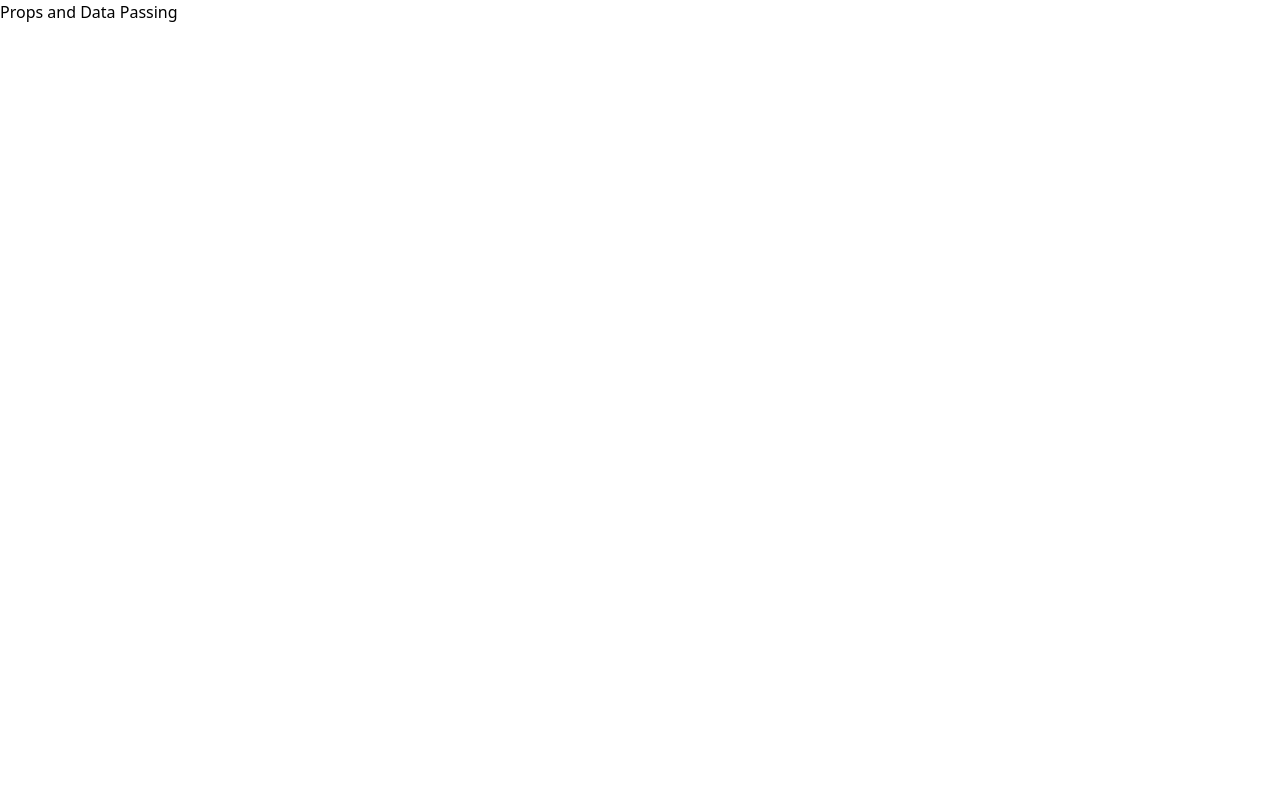
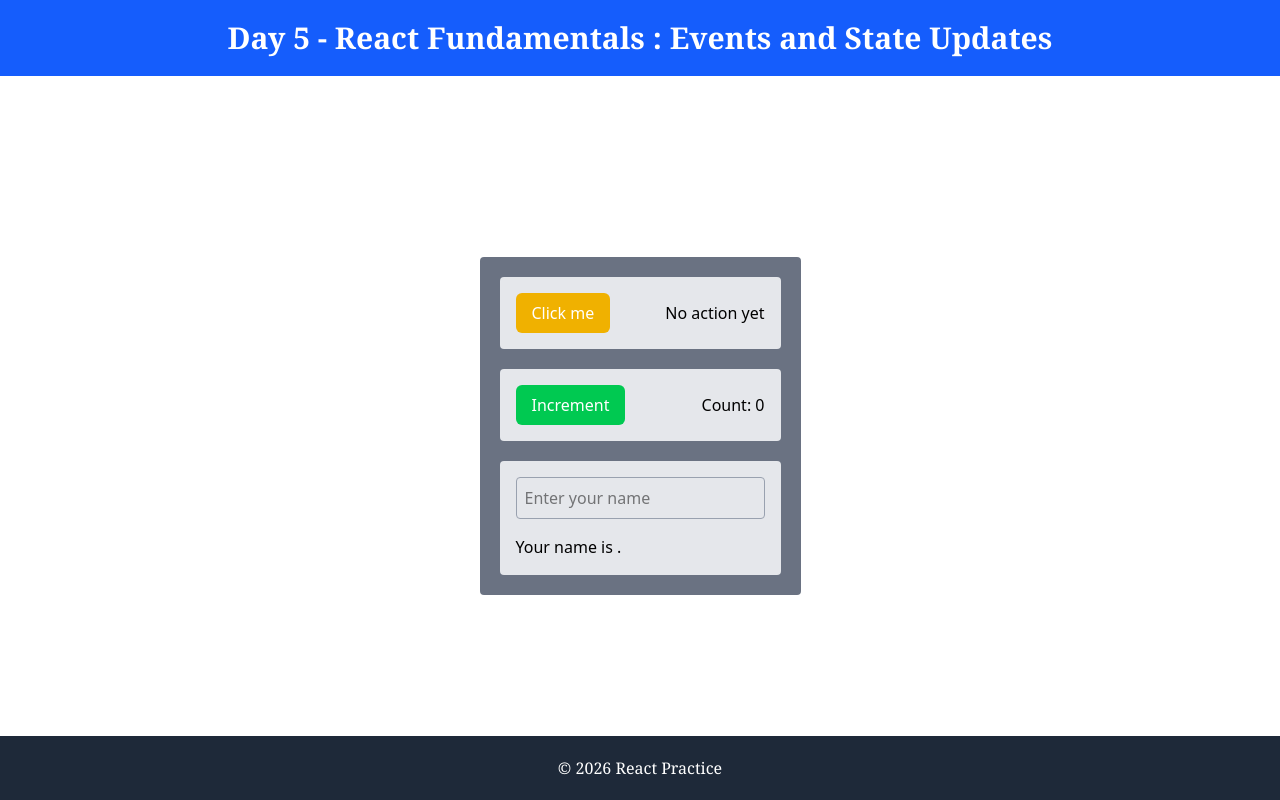
Before and after one commit to JekenMaharjan/react-fundamentals, a React (Vite) app in the folder client/: page /05-events-state-updates in a window 1280 px wide. Built offline with nearby package versions, Linux system fonts and the light colour scheme.

Commit message:
Day 5 : Events and State updates making app interactive COMPLETE

```diff
--- a/client/src/pages/05-events-state-updates/App.jsx
+++ b/client/src/pages/05-events-state-updates/App.jsx
@@ -1,8 +1,28 @@
+import EventsDemo from "./EventsDemo";
 
 const EventsStateUpdatesPage = () => {
+    const currentYear = new Date().getFullYear();
+
     return (
-        <div>
-            <h1>Props and Data Passing</h1>
+        <div className="flex flex-col items-center justify-between min-w-screen min-h-screen">
+            {/* HEADER SECTION */}
+            <header className="font-serif font-bold text-3xl mb-10 bg-blue-600 text-white w-full text-center p-5">
+                <h1>
+                    Day 5 - React Fundamentals : Events and State Updates
+                </h1>
+            </header>
+
+            {/* MAIN CONTENT */}
+            <main className="flex-1 flex w-full p-5 justify-center items-center">
+                <EventsDemo />
+            </main>
+
+            {/* FOOTER SECTION */}
+            <footer className="flex w-full p-5 justify-center bg-gray-800">
+                <p className="text-center text-white font-serif">
+                    © {currentYear} React Practice
+                </p>
+            </footer>
         </div>
     );
 };
--- /dev/null
+++ b/client/src/pages/05-events-state-updates/EventsDemo.jsx
@@ -0,0 +1,47 @@
+import { useState } from "react";
+
+const EventsDemo = () => {
+    const [message, setMessage] = useState("No action yet");
+    const [count, setCount] = useState(0);
+    const [name, setName] = useState("");
+
+    const handleClick = () => {
+        setMessage("Button was clicked!");
+    }
+
+    return (
+        <div className="flex flex-col gap-5 bg-gray-500 p-5 rounded">
+            <div className="flex justify-between items-center bg-gray-200 p-4 rounded">
+                <button
+                    className="px-4 py-2 bg-yellow-500 hover:bg-yellow-600 text-white rounded-md"
+                    onClick={handleClick}
+                >
+                    Click me
+                </button>
+                <p>{message}</p>
+            </div>
+
+            <div className="flex justify-between items-center bg-gray-200 p-4 rounded">
+                <button
+                    className="px-4 py-2 bg-green-500 hover:bg-green-600 text-white rounded-md"
+                    onClick={() => setCount(count + 1)}
+                >
+                        Increment
+                </button>
+                <p>Count: {count}</p>
+            </div>
+
+            <div className="flex flex-col gap-4 bg-gray-200 p-4 rounded">
+                <input
+                    type="text"
+                    className="border border-gray-400 p-2 rounded"
+                    onChange={(e) => setName(e.target.value)}
+                    placeholder="Enter your name"
+                />
+                <p>Your name is {name}.</p>
+            </div>
+        </div>
+    );
+};
+
+export default EventsDemo;
```
Also changed, not shown: client/src/pages/05-events-state-updates/README.md.
